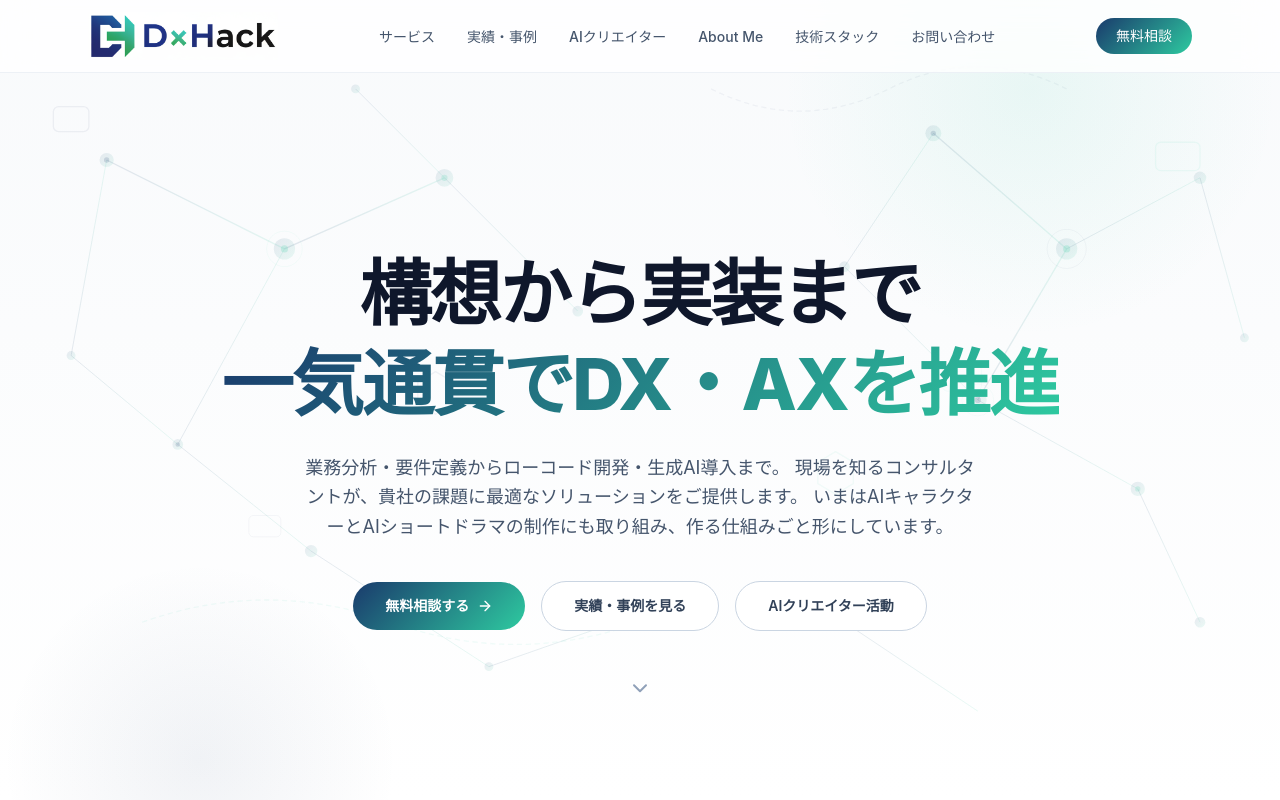
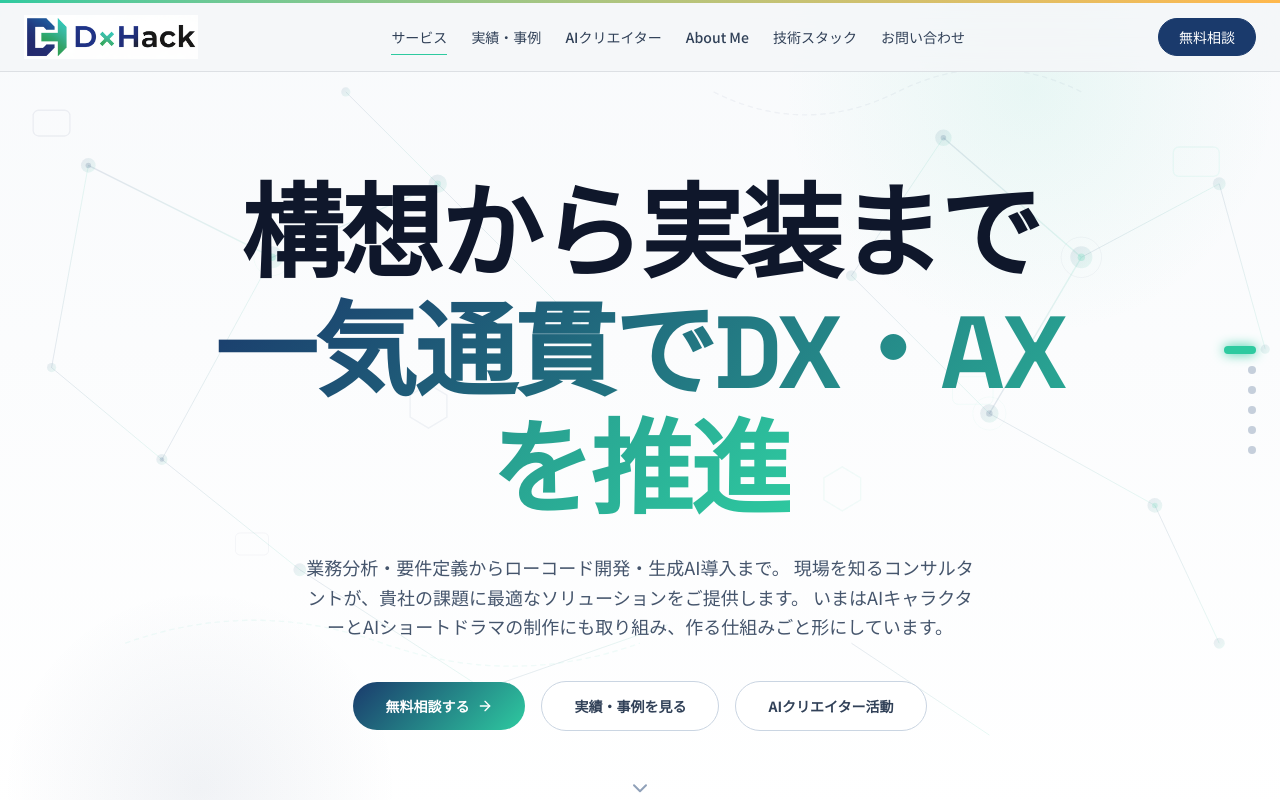
Before and after one commit to d-hack-takaguchi/portfolio, a Next.js app: page / in a window 1280 px wide. Shown: the top 800 px of the page. Built offline with nearby package versions, Linux system fonts and the light colour scheme.

Commit message:
Implement redesign phase 1 foundations

```diff
--- a/package.json
+++ b/package.json
@@ -17,7 +17,8 @@
     "lucide-react": "^0.577.0",
     "next": "^16.1.6",
     "react": "^19.2.4",
-    "react-dom": "^19.2.4"
+    "react-dom": "^19.2.4",
+    "lenis": "^1.3.15"
   },
   "devDependencies": {
     "@eslint/eslintrc": "^3.3.5",
--- a/src/app/globals.css
+++ b/src/app/globals.css
@@ -1,25 +1,91 @@
 @import "tailwindcss";
 
 :root {
-  --background: #ffffff;
+  --background: #f4f6f9;
   --foreground: #0f172a;
   --primary: #1a3a6c;
-  --primary-dark: #122b52;
+  --primary-dark: #0f2547;
   --accent: #2ecaa0;
   --accent-dark: #25a886;
   --accent-light: #d1fae5;
+  --blueprint-paper: #f4f6f9;
+  --blueprint-line: rgba(26, 58, 108, 0.08);
+  --render-black: #0a0f1a;
+  --render-accent: #ffb84d;
+  --render-foreground: #e8edf5;
+  --hairline: rgba(15, 23, 42, 0.12);
+  --ease-out: cubic-bezier(.22, 1, .36, 1);
   --gradient-start: #1a3a6c;
   --gradient-end: #2ecaa0;
 }
 
+@theme inline {
+  --color-brand-navy: var(--primary);
+  --color-brand-navy-dark: var(--primary-dark);
+  --color-brand-mint: var(--accent);
+  --color-blueprint-paper: var(--blueprint-paper);
+  --color-render-black: var(--render-black);
+  --color-render-amber: var(--render-accent);
+  --font-sans: var(--font-noto-sans-jp);
+  --font-display: var(--font-space-grotesk);
+}
+
+* { box-sizing: border-box; }
+
 body {
   background: var(--background);
   color: var(--foreground);
-  font-family: "Inter", system-ui, -apple-system, sans-serif;
+  font-family: var(--font-noto-sans-jp), system-ui, sans-serif;
+  font-size: 16px;
+  line-height: 1.9;
+  overflow-x: clip;
 }
 
-html {
-  scroll-behavior: smooth;
+h1, h2 {
+  font-family: var(--font-space-grotesk), var(--font-noto-sans-jp), sans-serif;
+  line-height: 1.15;
+}
+
+h1 { font-size: clamp(2.75rem, 8vw, 7rem); }
+h2 { font-size: clamp(2rem, 5vw, 4rem); }
+
+time, [data-numeric] { font-variant-numeric: tabular-nums; }
+
+html.lenis, html.lenis body { height: auto; }
+.lenis.lenis-smooth { scroll-behavior: auto !important; }
+.lenis.lenis-stopped { overflow: hidden; }
+
+::selection { background: rgba(46, 202, 160, .3); }
+
+.custom-cursor { display: none; }
+@media (min-width: 768px) and (hover: hover) and (pointer: fine) {
+  .custom-cursor { display: block; }
+}
+
+[data-reveal] {
+  opacity: 0;
+  transform: translate3d(0, 1.25rem, 0);
+  transition: opacity .75s var(--ease-out), transform .75s var(--ease-out);
+  transition-delay: var(--reveal-delay, 0ms);
+}
+[data-reveal].is-revealed { opacity: 1; transform: translate3d(0, 0, 0); }
+
+.reveal-line { display: block; overflow: hidden; }
+.reveal-line > span {
+  display: block;
+  transform: translateY(110%);
+  transition: transform .85s var(--ease-out);
+}
+.reveal-line.is-revealed > span { transform: translateY(0); }
+
+@media (prefers-reduced-motion: reduce) {
+  *, *::before, *::after {
+    animation-duration: .01ms !important;
+    animation-iteration-count: 1 !important;
+    scroll-behavior: auto !important;
+    transition-duration: .01ms !important;
+  }
+  [data-reveal], .reveal-line > span { opacity: 1; transform: none; }
 }
 
 /* Utility for brand gradient text */
--- a/src/app/layout.tsx
+++ b/src/app/layout.tsx
@@ -1,5 +1,9 @@
 import type { Metadata } from "next";
+import { Noto_Sans_JP, Space_Grotesk } from "next/font/google";
 import "./globals.css";
+
+const notoSansJP = Noto_Sans_JP({ subsets: ["latin"], weight: ["400", "500", "700", "900"], variable: "--font-noto-sans-jp", display: "swap" });
+const spaceGrotesk = Space_Grotesk({ subsets: ["latin"], weight: ["700"], variable: "--font-space-grotesk", display: "swap" });
 
 export const metadata: Metadata = {
   title: "DxHack | 髙口 和弥 - DX・AX推進コンサルタント / AIクリエイター",
@@ -18,7 +22,7 @@ export default function RootLayout({
 }>) {
   return (
     <html lang="ja">
-      <body className="antialiased">{children}</body>
+      <body className={`${notoSansJP.variable} ${spaceGrotesk.variable} antialiased`}>{children}</body>
     </html>
   );
 }
--- a/src/app/page.tsx
+++ b/src/app/page.tsx
@@ -7,10 +7,12 @@ import CaseStudies from "@/components/CaseStudies";
 import TechStack from "@/components/TechStack";
 import Contact from "@/components/Contact";
 import Footer from "@/components/Footer";
+import SiteExperience from "@/components/SiteExperience";
 
 export default function Home() {
   return (
     <>
+      <SiteExperience />
       <Header />
       <main>
         <Hero />
--- a/src/components/Header.tsx
+++ b/src/components/Header.tsx
@@ -1,7 +1,8 @@
 "use client";
 
-import { useState } from "react";
+import { useEffect, useState } from "react";
 import Image from "next/image";
+import { AnimatePresence, motion, useMotionValueEvent, useScroll } from "framer-motion";
 import { Menu, X } from "lucide-react";
 
 const navLinks = [
@@ -15,79 +16,64 @@ const navLinks = [
 
 export default function Header() {
   const [open, setOpen] = useState(false);
+  const [visible, setVisible] = useState(true);
+  const [active, setActive] = useState("");
+  const [dark, setDark] = useState(false);
+  const { scrollY } = useScroll();
+
+  useMotionValueEvent(scrollY, "change", (latest) => {
+    const previous = scrollY.getPrevious() ?? 0;
+    setVisible(latest < 80 || latest < previous);
+  });
+
+  useEffect(() => {
+    const observers = new IntersectionObserver((entries) => entries.forEach((entry) => {
+      if (entry.isIntersecting) {
+        setActive(`#${entry.target.id}`);
+        setDark(entry.target.id === "creator");
+      }
+    }), { rootMargin: "-30% 0px -60%" });
+    navLinks.forEach(({ href }) => { const el = document.querySelector(href); if (el) observers.observe(el); });
+    return () => observers.disconnect();
+  }, []);
+
+  const text = dark ? "text-white" : "text-slate-700";
 
   return (
-    <header className="fixed top-0 z-50 w-full border-b border-slate-200/60 bg-white/80 backdrop-blur-lg">
-      <nav className="mx-auto flex max-w-6xl items-center justify-between px-6 py-3">
-        <a href="#" className="flex items-center gap-2">
-          <Image
-            src="/logo.png"
-            alt="DxHack"
-            width={280}
-            height={70}
-            className="h-10 w-auto md:h-12"
-            priority
-          />
+    <motion.header
+      animate={{ y: visible || open ? 0 : "-110%" }}
+      transition={{ duration: .6, ease: [.22, 1, .36, 1] }}
+      className={`fixed top-[3px] z-50 w-full border-b backdrop-blur-xl transition-colors duration-500 ${dark ? "border-white/10 bg-[#0a0f1a]/90" : "border-slate-900/10 bg-[#f4f6f9]/88"}`}
+    >
+      <nav className="mx-auto flex max-w-7xl items-center justify-between px-6 py-3" aria-label="メインナビゲーション">
+        <a href="#" className="flex items-center gap-2 transition-transform">
+          <Image src="/logo.png" alt="DxHack" width={280} height={70} className={`h-10 w-auto md:h-11 ${dark ? "brightness-0 invert" : ""}`} priority />
         </a>
 
-        {/* Desktop */}
-        <ul className="hidden gap-8 md:flex">
-          {navLinks.map((link) => (
-            <li key={link.href}>
-              <a
-                href={link.href}
-                className="text-sm font-medium text-slate-600 transition hover:text-[#2ecaa0]"
-              >
-                {link.label}
-              </a>
-            </li>
-          ))}
+        <ul className="hidden items-center gap-6 lg:flex">
+          {navLinks.map((link) => <li key={link.href}>
+            <a href={link.href} className={`relative block py-2 text-sm font-medium transition-colors hover:text-[#2ecaa0] ${text}`}>
+              {link.label}
+              {active === link.href && <motion.span layoutId="active-navigation" className={`absolute inset-x-0 bottom-0 h-px ${dark ? "bg-[#ffb84d]" : "bg-[#2ecaa0]"}`} transition={{ duration: .45, ease: [.22, 1, .36, 1] }} />}
+            </a>
+          </li>)}
         </ul>
 
-        <button
-          onClick={() => window.dispatchEvent(new CustomEvent("open-contact-modal"))}
-          className="hidden rounded-full bg-brand-gradient px-5 py-2 text-sm font-medium text-white transition hover:opacity-90 md:inline-block"
-        >
+        <button onClick={() => window.dispatchEvent(new CustomEvent("open-contact-modal"))} className={`hidden rounded-full border px-5 py-2 text-sm font-medium transition-all lg:inline-block ${dark ? "border-[#ffb84d] text-white hover:bg-[#ffb84d] hover:text-[#0a0f1a]" : "border-[#1a3a6c] bg-[#1a3a6c] text-white hover:border-[#2ecaa0] hover:bg-[#2ecaa0]"}`}>
           無料相談
         </button>
 
-        {/* Mobile toggle */}
-        <button
-          className="md:hidden"
-          onClick={() => setOpen(!open)}
-          aria-label="メニュー"
-        >
+        <button className={text + " lg:hidden"} onClick={() => setOpen(!open)} aria-label="メニュー" aria-expanded={open}>
           {open ? <X size={24} /> : <Menu size={24} />}
         </button>
       </nav>
 
-      {/* Mobile menu */}
-      {open && (
-        <ul className="border-t border-slate-200 bg-white px-6 pb-4 md:hidden">
-          {navLinks.map((link) => (
-            <li key={link.href} className="py-2">
-              <a
-                href={link.href}
-                onClick={() => setOpen(false)}
-                className="text-sm font-medium text-slate-700"
-              >
-                {link.label}
-              </a>
-            </li>
-          ))}
-          <li className="pt-2">
-            <button
-              onClick={() => {
-                setOpen(false);
-                window.dispatchEvent(new CustomEvent("open-contact-modal"));
-              }}
-              className="inline-block rounded-full bg-brand-gradient px-5 py-2 text-sm font-medium text-white"
-            >
-              無料相談
-            </button>
-          </li>
-        </ul>
-      )}
-    </header>
+      <AnimatePresence>
+        {open && <motion.ul initial={{ opacity: 0, height: 0 }} animate={{ opacity: 1, height: "auto" }} exit={{ opacity: 0, height: 0 }} className={`overflow-hidden border-t px-6 pb-4 lg:hidden ${dark ? "border-white/10 bg-[#0a0f1a]" : "border-slate-200 bg-[#f4f6f9]"}`}>
+          {navLinks.map((link) => <li key={link.href} className="py-2"><a href={link.href} onClick={() => setOpen(false)} className={`text-sm font-medium ${text}`}>{link.label}</a></li>)}
+          <li className="pt-2"><button onClick={() => { setOpen(false); window.dispatchEvent(new CustomEvent("open-contact-modal")); }} className="rounded-full bg-brand-gradient px-5 py-2 text-sm font-medium text-white">無料相談</button></li>
+        </motion.ul>}
+      </AnimatePresence>
+    </motion.header>
   );
 }
--- /dev/null
+++ b/src/components/SiteExperience.tsx
@@ -0,0 +1,111 @@
+"use client";
+
+import { useEffect, useRef, useState } from "react";
+import { motion, useMotionValue, useSpring, useScroll, useTransform } from "framer-motion";
+import Lenis from "lenis";
+
+const sections = [
+  { id: "features", label: "サービス" },
+  { id: "cases", label: "実績・事例" },
+  { id: "creator", label: "AIクリエイター" },
+  { id: "about", label: "About Me" },
+  { id: "techstack", label: "技術スタック" },
+  { id: "contact", label: "お問い合わせ" },
+];
+
+export default function SiteExperience() {
+  const { scrollYProgress } = useScroll();
+  const [active, setActive] = useState("");
+  const [renderAct, setRenderAct] = useState(false);
+  const cursorX = useMotionValue(-100);
+  const cursorY = useMotionValue(-100);
+  const cursorSize = useMotionValue(12);
+  const smoothX = useSpring(cursorX, { stiffness: 700, damping: 48, mass: .15 });
+  const smoothY = useSpring(cursorY, { stiffness: 700, damping: 48, mass: .15 });
+  const cursorOffset = useTransform(cursorSize, (size) => -size / 2);
+  const cursor = useRef<HTMLDivElement>(null);
+
+  useEffect(() => {
+    const reduced = window.matchMedia("(prefers-reduced-motion: reduce)").matches;
+    let frame = 0;
+    const lenis = reduced ? null : new Lenis({ duration: 1.05, easing: (t: number) => 1 - Math.pow(1 - t, 4), smoothWheel: true });
+    const tick = (time: number) => { lenis?.raf(time); frame = requestAnimationFrame(tick); };
+    if (lenis) frame = requestAnimationFrame(tick);
+
+    const scrollTo = (id: string) => {
+      const target = id ? document.getElementById(id) : 0;
+      if (target === null) return;
+      if (lenis) lenis.scrollTo(target, { offset: -72 });
+      else if (typeof target === "number") window.scrollTo({ top: target });
+      else target.scrollIntoView();
+    };
+    const click = (event: MouseEvent) => {
+      const anchor = (event.target as HTMLElement).closest<HTMLAnchorElement>('a[href^="#"]');
+      if (!anchor) return;
+      event.preventDefault();
+      scrollTo(anchor.hash.slice(1));
+    };
+    document.addEventListener("click", click);
+
+    const observer = new IntersectionObserver((entries) => {
+      const visible = entries.filter((entry) => entry.isIntersecting).sort((a, b) => b.intersectionRatio - a.intersectionRatio)[0];
+      if (visible) {
+        setActive(visible.target.id);
+        setRenderAct(visible.target.id === "creator");
+      }
+    }, { rootMargin: "-30% 0px -55%", threshold: [0, .25, .5, .75] });
+    sections.forEach(({ id }) => { const el = document.getElementById(id); if (el) observer.observe(el); });
+
+    const reveals = Array.from(document.querySelectorAll<HTMLElement>("main section h2, main section h3, main section p"));
+    reveals.forEach((el, index) => {
+      el.dataset.reveal = "";
+      el.style.setProperty("--reveal-delay", `${(index % 5) * 40}ms`);
+    });
+    const revealObserver = new IntersectionObserver((entries, self) => entries.forEach((entry) => {
+      if (entry.isIntersecting) { entry.target.classList.add("is-revealed"); self.unobserve(entry.target); }
+    }), { threshold: .12 });
+    reveals.forEach((el) => revealObserver.observe(el));
+
+    return () => {
+      cancelAnimationFrame(frame);
+      lenis?.destroy();
+      document.removeEventListener("click", click);
+      observer.disconnect();
+      revealObserver.disconnect();
+    };
+  }, []);
+
+  useEffect(() => {
+    if (!matchMedia("(hover: hover) and (pointer: fine)").matches) return;
+    const move = (event: MouseEvent) => {
+      cursorX.set(event.clientX);
+      cursorY.set(event.clientY);
+      const interactive = (event.target as HTMLElement).closest<HTMLElement>("a, button");
+      cursorSize.set(interactive ? 56 : 12);
+      if (interactive) {
+        const box = interactive.getBoundingClientRect();
+        interactive.setAttribute("data-magnetic", "");
+        interactive.style.transform = `translate(${Math.max(-8, Math.min(8, (event.clientX - box.left - box.width / 2) * .18))}px, ${Math.max(-8, Math.min(8, (event.clientY - box.top - box.height / 2) * .18))}px)`;
+      }
+    };
+    const out = (event: MouseEvent) => {
+      const interactive = (event.target as HTMLElement).closest<HTMLElement>("a, button");
+      if (interactive) interactive.style.transform = "";
+    };
+    window.addEventListener("mousemove", move);
+    document.addEventListener("mouseout", out);
+    return () => { window.removeEventListener("mousemove", move); document.removeEventListener("mouseout", out); };
+  }, [cursorSize, cursorX, cursorY]);
+
+  return <>
+    <motion.div className="fixed inset-x-0 top-0 z-[100] h-[3px] origin-left bg-gradient-to-r from-[#2ecaa0] to-[#ffb84d]" style={{ scaleX: scrollYProgress }} />
+    <nav aria-label="ページ内セクション" className="fixed right-6 top-1/2 z-40 hidden -translate-y-1/2 md:block">
+      <ul className="flex flex-col items-end gap-3">
+        {sections.map((section) => <li key={section.id}>
+          <a href={`#${section.id}`} aria-label={section.label} aria-current={active === section.id ? "location" : undefined} className={`block h-2 rounded-full transition-all duration-500 ${active === section.id ? `w-8 ${renderAct ? "bg-[#ffb84d] shadow-[0_0_12px_#ffb84d]" : "bg-[#2ecaa0] shadow-[0_0_12px_#2ecaa0]"}` : "w-2 bg-slate-400/50"}`} />
+        </li>)}
+      </ul>
+    </nav>
+    <motion.div ref={cursor} aria-hidden className={`custom-cursor pointer-events-none fixed left-0 top-0 z-[110] rounded-full ${renderAct ? "bg-[#ffb84d]" : "bg-[#2ecaa0]"}`} style={{ x: smoothX, y: smoothY, width: cursorSize, height: cursorSize, translateX: cursorOffset, translateY: cursorOffset, mixBlendMode: "difference" }} />
+  </>;
+}
```
Also changed, not shown: 2 other files (tests, documents, lock files or other folders).
